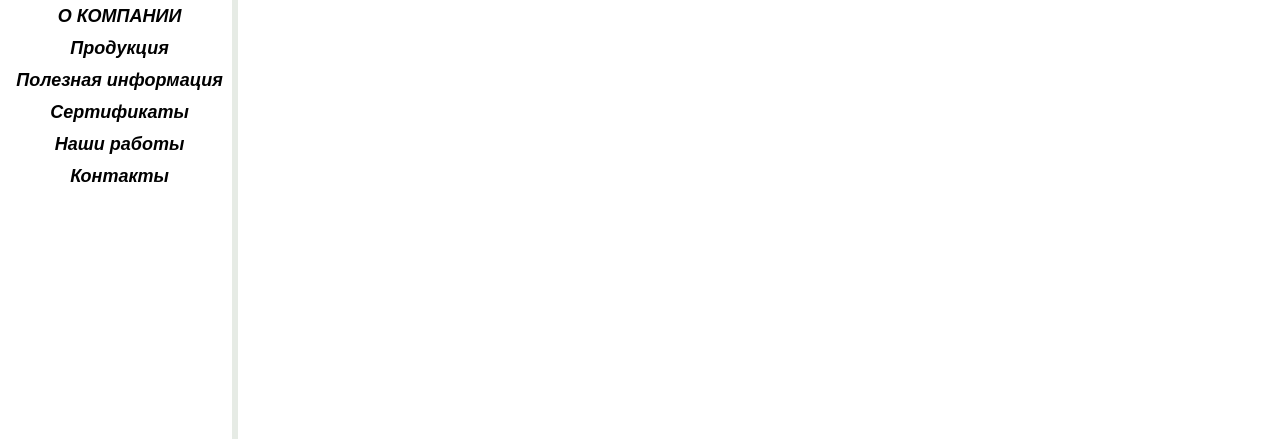
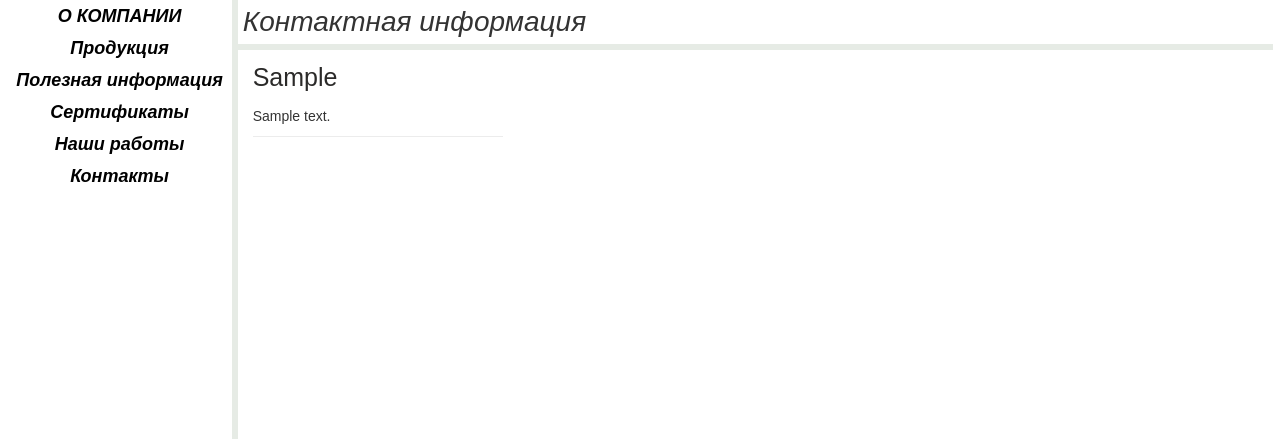
Before and after one commit to AllexxT/slmx, a Django app: template frontend/templates/frontend/contacts.html in a window 1280 px wide. Shown: the part 148-587 px from the top of the page. Run offline with Django 3.2, Linux system fonts and the light colour scheme; the template is opened without the code that fills it: most values are stand-ins (such as "Sample title", 1, 10 or a date in 2020); grey boxes marked "Sample" are stand-in pictures; style sheets or scripts are compiled from the project's sources; some libraries are stand-ins or nearby versions.

Commit message:
contact information alpha version

```diff
--- /dev/null
+++ b/frontend/static/frontend/css/contacts.css
@@ -0,0 +1,9 @@
+.contacts-page { padding: 10px 0 0 15px; }
+
+.contact { line-height: 1.428571429; }
+
+.contact h2 { color: #2b2a29; font-size: 25px; text-transform: none; padding-bottom: 10px; }
+
+.contact__info { display: flex; flex-wrap: wrap; }
+
+.contact__info-block { font-size: 14px; margin: 0 70px 20px 0; width: 250px; border-bottom: 1px solid #ececec; padding-bottom: 10px; }
--- a/frontend/templates/frontend/contacts.html
+++ b/frontend/templates/frontend/contacts.html
@@ -5,6 +5,7 @@ Head
 {% endcomment %}
 {% block meta %}
 <link rel="stylesheet" href="{% static 'frontend/css/productPage.css' %}">
+<link rel="stylesheet" href="{% static 'frontend/css/contacts.css' %}">
 <meta name="description" content="{{ content.description }}">
 <meta name="keywords" content="{{ content.keywords }}">
 {% endblock meta %}
@@ -21,6 +22,22 @@ Head
 Body
 {% endcomment %}
 {% block content %}
-
+<div class="title">
+    <h1>Контактная информация</h1>
+</div>
+<div class="contacts-page">
+    {% for contact in contactsList %}
+    <div class="contact">
+        <h2>{{ contact.h2 }}</h2>
+        <div class="contact__info">
+            {% for contactBlock in contact.contactstext_set.all %}
+            <div class="contact__info-block">
+            {{ contactBlock.text | safe }}
+            </div>
+            {% endfor %}
+        </div>
+    </div>
+    {% endfor %}
+</div>
 
 {% endblock content %}
--- a/pages/views.py
+++ b/pages/views.py
@@ -2,7 +2,7 @@ from django.shortcuts import render
 from django.template import loader
 from django.http import JsonResponse
 from django.templatetags.static import static
-from pages.models import Page, OurWorks
+from pages.models import Page, OurWorks, Contacts
 
 
 def sertificates(request):
@@ -70,11 +70,13 @@ def about(request):
 
 def contacts(request):
     content = Page.objects.get(page='kontakty')
+    contactsList = Contacts.objects.all()
     return render(
         request, 'frontend/contacts.html',
         {
             'content': content,
             'contacts': True,
+            'contactsList': contactsList,
         }
     )
 
--- /dev/null
+++ b/silmix_scss/contacts.scss
@@ -0,0 +1,25 @@
+.contacts-page {
+    padding: 10px 0 0 15px;
+}
+.contact {
+    line-height: 1.428571429;
+    & h2 {
+        color: #2b2a29;
+        font-size: 25px;
+        text-transform: none;
+        padding-bottom: 10px;
+    }
+
+    &__info {
+        display: flex;
+        flex-wrap: wrap;
+    }
+
+    &__info-block {
+        font-size: 14px;
+        margin: 0 70px 20px 0;
+        width: 250px;
+        border-bottom: 1px solid #ececec;
+        padding-bottom: 10px;
+    }
+}
```
Also changed, not shown: pages/admin.py (+23 -0 lines), pages/models.py (+32 -1 lines).
